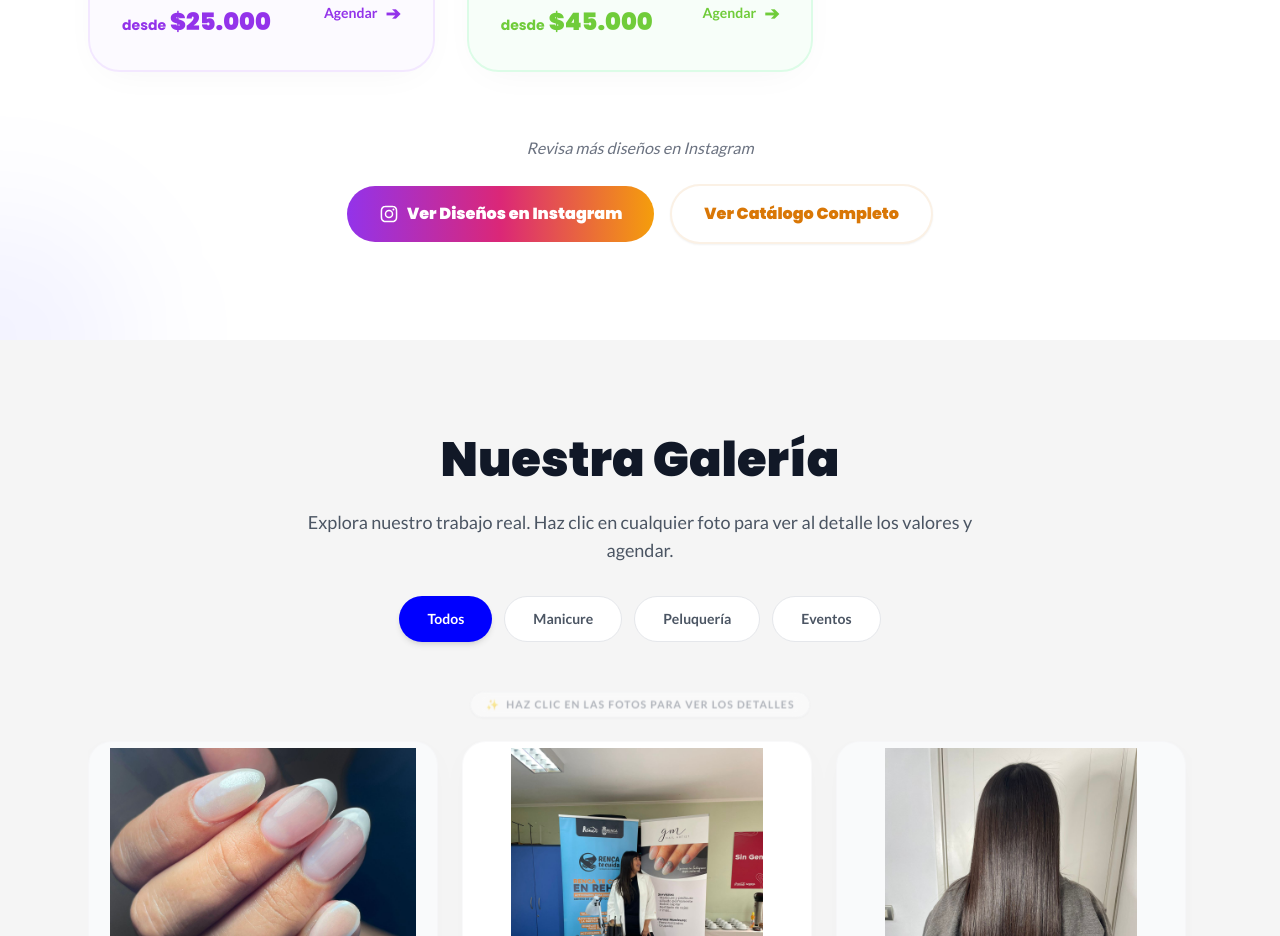
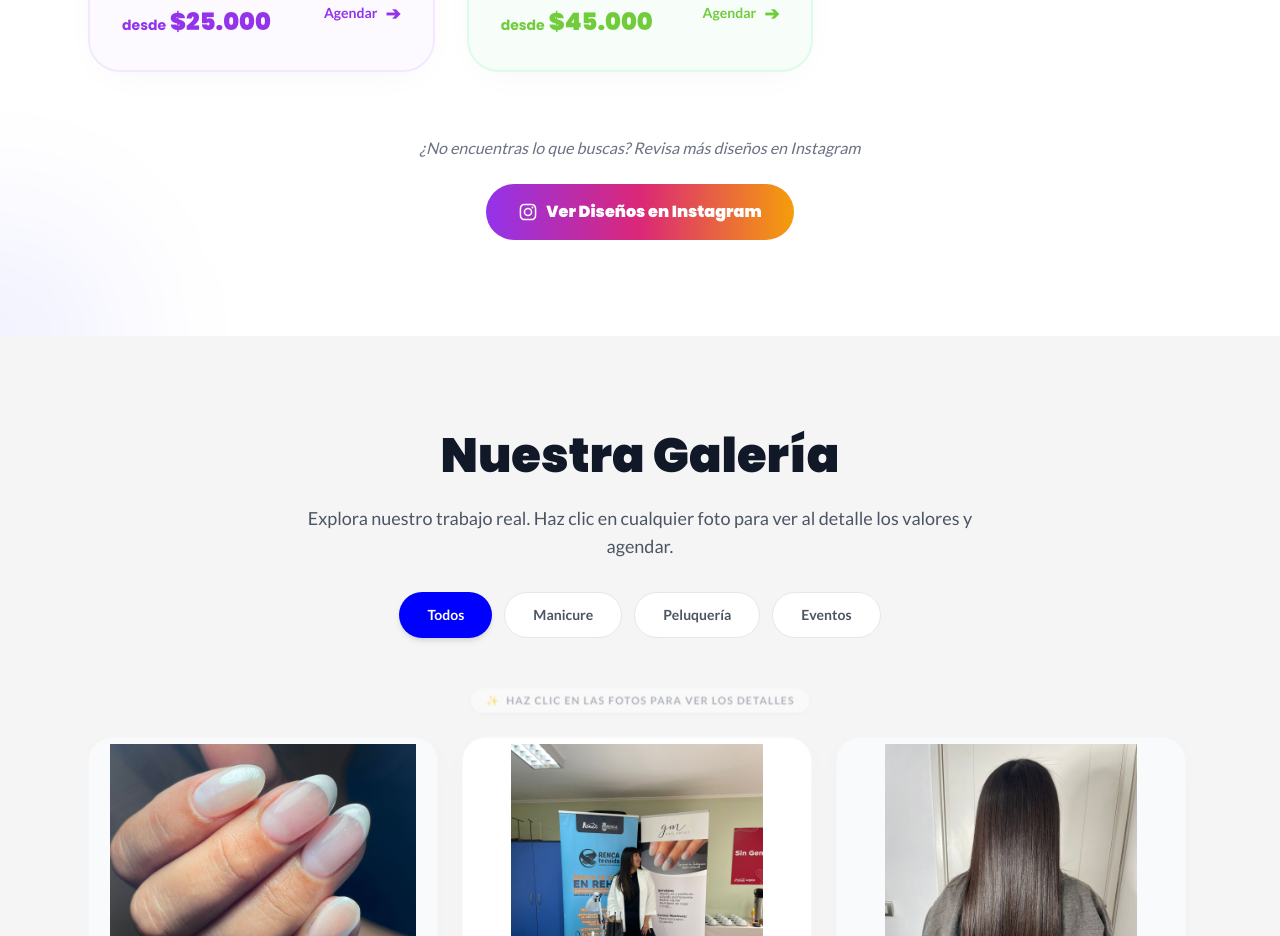
Before and after one commit to CaBsCrypto/gm_nailartist, a Next.js app: page / in a window 1280 px wide. Shown: the part 2360-3296 px from the top of the page. Built offline with nearby package versions, Linux system fonts and the light colour scheme.

Commit message:
feat: remove whatsapp catalog button and update section footer text to combine both ideas

```diff
--- a/components/Services.tsx
+++ b/components/Services.tsx
@@ -96,7 +96,7 @@ export default function Services() {
 
                 <div className="mt-16 text-center">
                     <p className="text-gray-500 font-body italic mb-6">
-                        Revisa más diseños en Instagram
+                        ¿No encuentras lo que buscas? Revisa más diseños en Instagram
                     </p>
                     <div className="flex flex-col sm:flex-row items-center justify-center gap-4">
                         <button
@@ -108,12 +108,6 @@ export default function Services() {
                             </svg>
                             <span>Ver Diseños en Instagram</span>
                         </button>
-                        <button
-                            onClick={() => window.open(`https://wa.me/${WHATSAPP_NUMBER}?text=${encodeURIComponent('¡Hola GM! 👋 Quisiera ver tu catálogo completo de servicios por favor.')}`, '_blank')}
-                            className="w-full sm:w-auto btn-secondary px-8 py-4"
-                        >
-                            Ver Catálogo Completo
-                        </button>
                     </div>
                 </div>
             </div>
```
